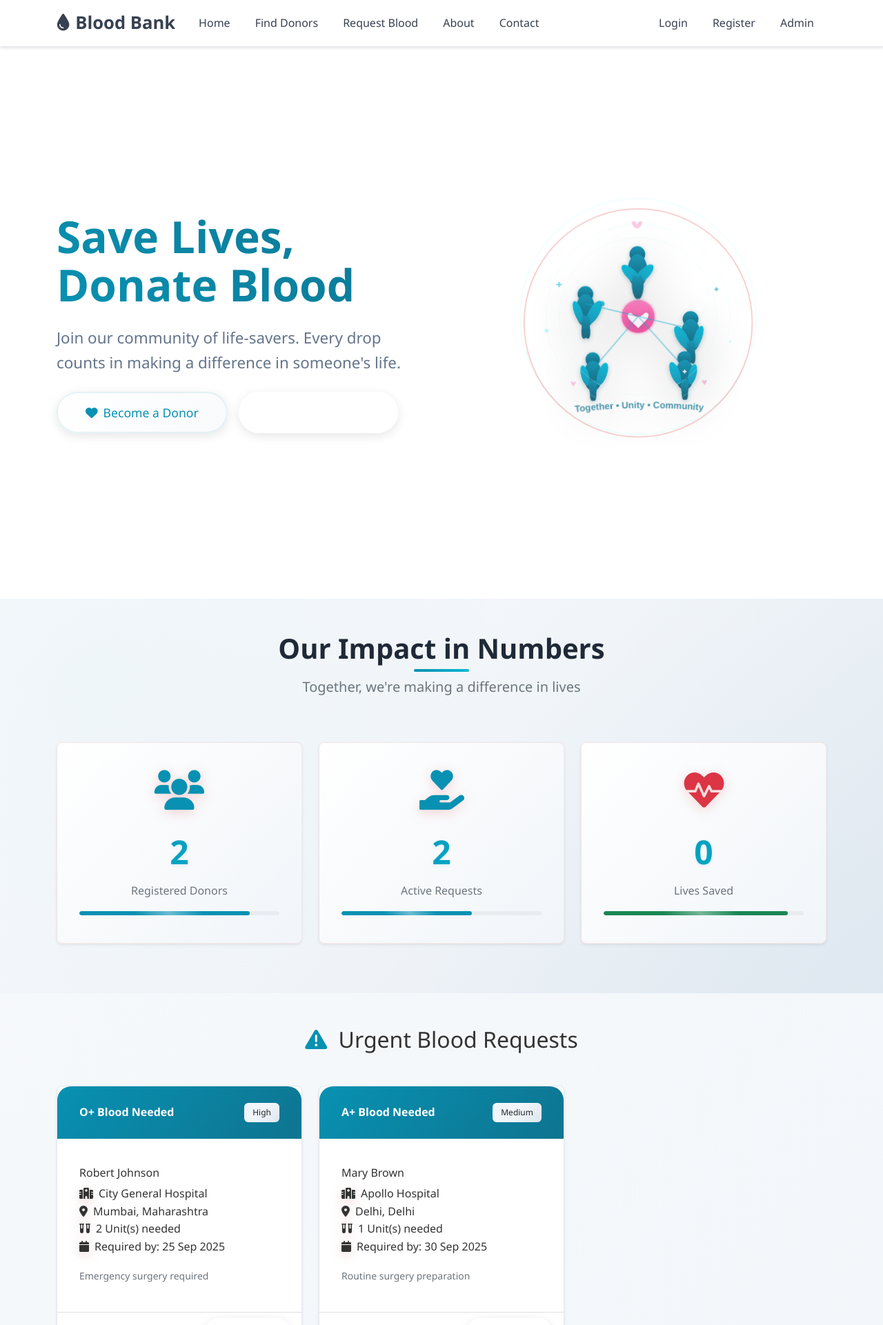
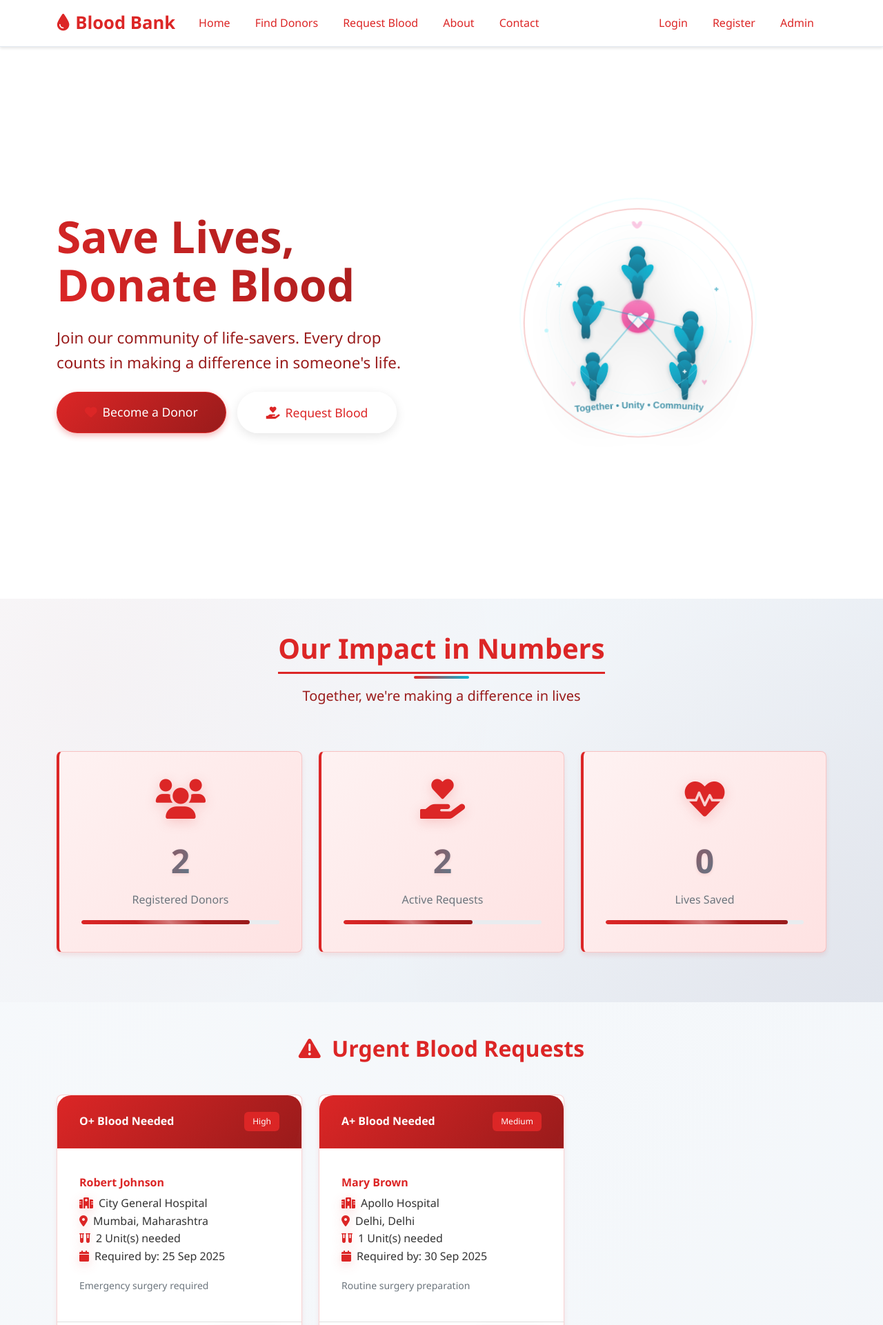
Before and after one commit to DIVYA-PAWAR-03/Online-Blood-Donation-Management-System, a PHP site: page /Project/ in a window 1280 px wide. Shown: the top 1921 px of the page at 69% size. Run offline with PHP 8.4, Linux system fonts and the light colour scheme; data comes from the database, SQL or seed files in the repository; data that the repository does not hold is empty.

Commit message:
minor changes

```diff
--- a/assets/css/style.css
+++ b/assets/css/style.css
@@ -95,9 +95,9 @@ body {
 
 /* Custom Colors */
 :root {
-    --blood-red: #0891b2;
-    --blood-red-dark: #0e7490;
-    --blood-red-light: #cffafe;
+    --blood-red: #dc2626;
+    --blood-red-dark: #991b1b;
+    --blood-red-light: #fecaca;
 }
 
 /* Header Styling */
@@ -116,7 +116,7 @@ body {
 .navbar-brand {
     font-weight: 700;
     font-size: 1.6rem;
-    color: #374151 !important;
+    color: #dc2626 !important;
     text-shadow: none;
     transition: all 0.3s ease;
     position: relative;
@@ -131,12 +131,12 @@ body {
 }
 
 .navbar-brand:hover {
-    color: #0891b2 !important;
+    color: #dc2626 !important;
 }
 
 .navbar-nav .nav-link {
     font-weight: 500;
-    color: #374151 !important;
+    color: #dc2626 !important;
     transition: all 0.3s ease;
     padding: 8px 16px !important;
     border-radius: 4px;
@@ -263,7 +263,7 @@ body {
     text-shadow: none;
     line-height: 1.1;
     margin-bottom: 1.5rem;
-    background: linear-gradient(45deg, #0891b2 0%, #0e7490 100%);
+    background: linear-gradient(45deg, #dc2626 0%, #991b1b 100%);
     -webkit-background-clip: text;
     -webkit-text-fill-color: transparent;
     background-clip: text;
@@ -568,7 +568,7 @@ body {
     -webkit-background-clip: text;
     -webkit-text-fill-color: transparent;
     background-clip: text;
-    text-shadow: 0 2px 4px rgba(8, 145, 178, 0.1);
+    text-shadow: 0 2px 4px rgba(220, 38, 38, 0.1);
 }
 
 /* Progress Bars */
@@ -1001,24 +1001,24 @@ body {
 
 /* Modern Primary Button */
 .modern-btn, .btn-danger {
-    background: #0891b2;
+    background: #dc2626;
     color: white;
-    box-shadow: 0 2px 4px rgba(8, 145, 178, 0.2);
-    border: 1px solid #0891b2;
+    box-shadow: 0 2px 4px rgba(220, 38, 38, 0.2);
+    border: 1px solid #dc2626;
 }
 
 .modern-btn:hover, .btn-danger:hover {
-    background: #0e7490;
-    border-color: #0e7490;
+    background: #991b1b;
+    border-color: #991b1b;
 }
     transform: translateY(-3px);
-    box-shadow: 0 8px 25px rgba(8, 145, 178, 0.4);
+    box-shadow: 0 8px 25px rgba(220, 38, 38, 0.4);
     color: white;
 }
 
 .modern-btn:active, .btn-danger:active {
     transform: translateY(-1px);
-    box-shadow: 0 4px 15px rgba(8, 145, 178, 0.3);
+    box-shadow: 0 4px 15px rgba(220, 38, 38, 0.3);
 }
 
 /* Modern Outline Button */
@@ -1043,15 +1043,15 @@ body {
     background: linear-gradient(135deg, #ffffff 0%, #f8fafc 100%);
     color: var(--blood-red);
     box-shadow: 0 4px 15px rgba(0, 0, 0, 0.1);
-    border: 2px solid rgba(8, 145, 178, 0.1);
+    border: 2px solid rgba(220, 38, 38, 0.1);
 }
 
 .btn-light:hover {
     background: linear-gradient(135deg, #f8fafc 0%, #f1f5f9 100%);
     color: var(--blood-red-dark);
     transform: translateY(-3px);
-    box-shadow: 0 8px 25px rgba(8, 145, 178, 0.2);
-    border-color: rgba(8, 145, 178, 0.3);
+    box-shadow: 0 8px 25px rgba(220, 38, 38, 0.2);
+    border-color: rgba(220, 38, 38, 0.3);
 }
 
 /* Small Buttons */
@@ -1328,8 +1328,8 @@ body {
     right: 0;
     bottom: 0;
     background:
-        radial-gradient(circle at 10% 20%, rgba(8, 145, 178, 0.03) 0%, transparent 50%),
-        radial-gradient(circle at 90% 80%, rgba(6, 182, 212, 0.02) 0%, transparent 50%);
+        radial-gradient(circle at 10% 20%, rgba(220, 38, 38, 0.03) 0%, transparent 50%),
+        radial-gradient(circle at 90% 80%, rgba(153, 27, 27, 0.02) 0%, transparent 50%);
     pointer-events: none;
 }
     transition: border-color 0.3s ease, box-shadow 0.3s ease;
@@ -1584,3 +1584,273 @@ footer a:hover {
         background-color: white !important;
     }
 }
+
+/* FORCE NAVBAR RED COLORS - OVERRIDE ALL */
+.navbar .navbar-brand,
+.navbar .navbar-brand:hover,
+.navbar .navbar-brand:focus,
+.navbar .navbar-brand:active {
+    color: #dc2626 !important;
+}
+
+.navbar .nav-link,
+.navbar .navbar-nav .nav-link {
+    color: #dc2626 !important;
+}
+
+.navbar .nav-link:hover,
+.navbar .navbar-nav .nav-link:hover {
+    color: #991b1b !important;
+    background-color: #fecaca !important;
+}
+
+.navbar .nav-link:focus,
+.navbar .nav-link:active,
+.navbar .navbar-nav .nav-link:focus,
+.navbar .navbar-nav .nav-link:active {
+    color: #991b1b !important;
+}
+
+.navbar .nav-link.active,
+.navbar .navbar-nav .nav-link.active {
+    color: #dc2626 !important;
+    background-color: rgba(220, 38, 38, 0.1) !important;
+}
+
+/* ========================================
+   PROFESSIONAL BLOOD DONATION RED THEME
+   ======================================== */
+
+/* ALL HEADINGS - Red Color Theme */
+h1, h2, h3, h4, h5, h6,
+.h1, .h2, .h3, .h4, .h5, .h6 {
+    color: #dc2626 !important;
+    font-weight: 600 !important;
+}
+
+/* Hero Section Headings */
+.hero-section h1,
+.hero-section .h1 {
+    color: #dc2626 !important;
+    background: linear-gradient(45deg, #dc2626 0%, #991b1b 100%) !important;
+    -webkit-background-clip: text !important;
+    -webkit-text-fill-color: transparent !important;
+    background-clip: text !important;
+}
+
+/* Section Titles */
+.section-title,
+.page-title {
+    color: #dc2626 !important;
+    border-bottom: 3px solid #dc2626 !important;
+    padding-bottom: 10px !important;
+}
+
+/* Important Links */
+a {
+    color: #dc2626 !important;
+    text-decoration: none !important;
+}
+
+a:hover {
+    color: #991b1b !important;
+    text-decoration: underline !important;
+}
+
+/* Cards and Content Areas */
+.card {
+    border: 1px solid rgba(220, 38, 38, 0.2) !important;
+    box-shadow: 0 4px 6px rgba(220, 38, 38, 0.1) !important;
+}
+
+.card-header {
+    background: linear-gradient(135deg, #dc2626 0%, #991b1b 100%) !important;
+    color: white !important;
+    border-bottom: 1px solid rgba(220, 38, 38, 0.3) !important;
+}
+
+.card-title {
+    color: #dc2626 !important;
+}
+
+/* Buttons - Enhanced Red Theme */
+.btn-primary,
+.btn-danger,
+.modern-btn {
+    background: linear-gradient(135deg, #dc2626 0%, #991b1b 100%) !important;
+    border: 1px solid #dc2626 !important;
+    color: white !important;
+    box-shadow: 0 4px 8px rgba(220, 38, 38, 0.3) !important;
+    transition: all 0.3s ease !important;
+}
+
+.btn-primary:hover,
+.btn-danger:hover,
+.modern-btn:hover {
+    background: linear-gradient(135deg, #991b1b 0%, #7f1d1d 100%) !important;
+    border-color: #991b1b !important;
+    transform: translateY(-2px) !important;
+    box-shadow: 0 6px 12px rgba(220, 38, 38, 0.4) !important;
+}
+
+/* Form Elements */
+.form-control:focus {
+    border-color: #dc2626 !important;
+    box-shadow: 0 0 0 0.25rem rgba(220, 38, 38, 0.25) !important;
+}
+
+.form-label {
+    color: #991b1b !important;
+    font-weight: 500 !important;
+}
+
+/* Badges and Status */
+.badge {
+    background: #dc2626 !important;
+    color: white !important;
+}
+
+.badge.bg-success {
+    background: #16a34a !important;
+}
+
+.badge.bg-warning {
+    background: #ca8a04 !important;
+}
+
+.badge.bg-danger {
+    background: #dc2626 !important;
+}
+
+/* Alerts */
+.alert-info {
+    background-color: #fef2f2 !important;
+    border-color: #fecaca !important;
+    color: #991b1b !important;
+}
+
+.alert-success {
+    border-left: 4px solid #16a34a !important;
+}
+
+.alert-danger {
+    border-left: 4px solid #dc2626 !important;
+}
+
+/* Tables */
+.table th {
+    background-color: #dc2626 !important;
+    color: white !important;
+    border-color: #991b1b !important;
+}
+
+.table-striped tbody tr:nth-of-type(odd) {
+    background-color: rgba(220, 38, 38, 0.05) !important;
+}
+
+/* Stats Cards */
+.stats-card {
+    background: linear-gradient(135deg, #fef2f2 0%, #fee2e2 100%) !important;
+    border-left: 4px solid #dc2626 !important;
+}
+
+.stats-number {
+    color: #dc2626 !important;
+    font-weight: bold !important;
+    font-size: 2rem !important;
+}
+
+/* Blood Type Display */
+.blood-type {
+    background: #dc2626 !important;
+    color: white !important;
+    padding: 8px 16px !important;
+    border-radius: 50px !important;
+    font-weight: bold !important;
+    display: inline-block !important;
+}
+
+/* Urgency Indicators */
+.urgency-high {
+    color: #dc2626 !important;
+    font-weight: bold !important;
+}
+
+.urgency-medium {
+    color: #ca8a04 !important;
+    font-weight: bold !important;
+}
+
+.urgency-low {
+    color: #16a34a !important;
+    font-weight: bold !important;
+}
+
+/* Progress Bars */
+.progress-bar {
+    background: linear-gradient(90deg, #dc2626 0%, #991b1b 100%) !important;
+}
+
+/* Icons */
+.fas, .far, .fab {
+    color: #dc2626 !important;
+}
+
+/* Special Blood Donation Elements */
+.donation-count {
+    color: #dc2626 !important;
+    font-size: 1.5rem !important;
+    font-weight: bold !important;
+}
+
+.donor-badge {
+    background: linear-gradient(135deg, #dc2626 0%, #991b1b 100%) !important;
+    color: white !important;
+    padding: 5px 15px !important;
+    border-radius: 20px !important;
+    font-size: 0.9rem !important;
+}
+
+/* Footer Links */
+.footer a {
+    color: #dc2626 !important;
+}
+
+.footer a:hover {
+    color: #991b1b !important;
+}
+
+/* Blood Request Cards */
+.blood-request-card {
+    border: 2px solid rgba(220, 38, 38, 0.2) !important;
+    background: linear-gradient(135deg, #fef2f2 0%, white 100%) !important;
+}
+
+.blood-request-card:hover {
+    border-color: #dc2626 !important;
+    box-shadow: 0 8px 16px rgba(220, 38, 38, 0.2) !important;
+}
+
+/* Professional Text Colors */
+.text-primary {
+    color: #dc2626 !important;
+}
+
+.text-danger {
+    color: #dc2626 !important;
+}
+
+.lead {
+    color: #991b1b !important;
+}
+
+/* Call to Action Sections */
+.cta-section {
+    background: linear-gradient(135deg, #dc2626 0%, #991b1b 100%) !important;
+    color: white !important;
+}
+
+.cta-section h2,
+.cta-section h3 {
+    color: white !important;
+}
```
Also changed, not shown: other parts of assets/css/style.css (+15 -15 lines).
